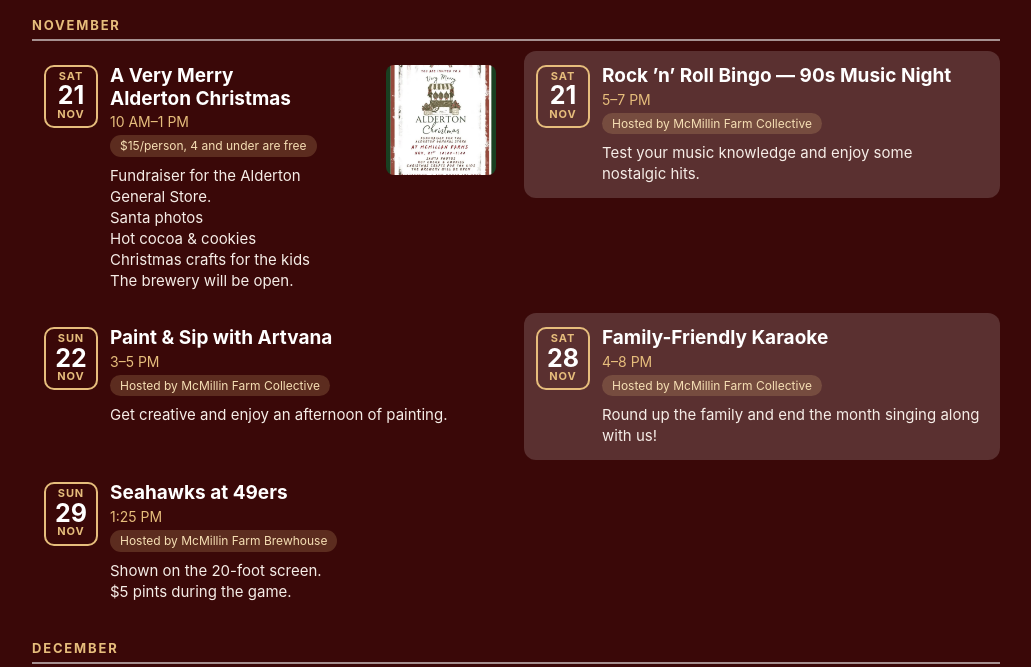
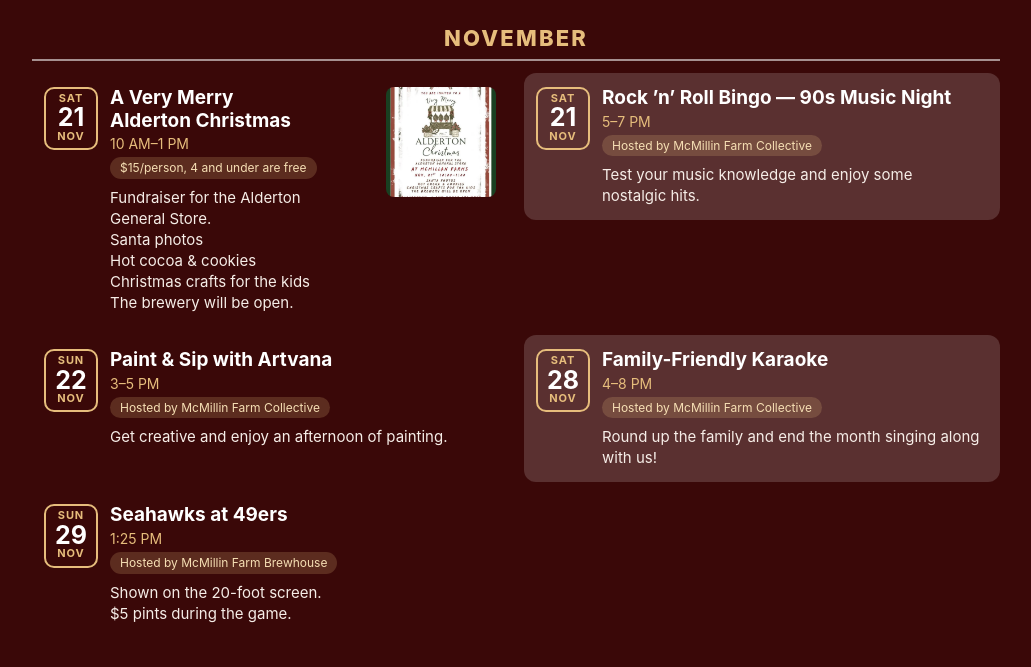
Before and after one commit to noslodot/brewhouse-taplist, a plain HTML site: page events.html in a window 1280 px wide. Shown: the part 77-744 px from the top of the page, without its empty margins (124-1155 px from the left). Drawn offline with Linux system fonts and the light colour scheme.

Commit message:
Events: month headings centred, larger and bold
Co-Authored-By: Claude Sonnet 5.5 <noreply@anthropic.com>

```diff
--- a/events.html
+++ b/events.html
@@ -11,7 +11,7 @@ html,body{margin:0;padding:0;background:#3a0808;color:#fff;font-family:-apple-sy
 .wrap{max-width:1000px;margin:0 auto;padding:20px 16px 28px}
 .title{margin:0;text-align:center;font-size:26px;line-height:1.15;font-weight:700}
 .lede{margin:5px 0 14px;text-align:center;font-size:15px;color:#e6bd7c}
-.mh{margin:20px 0 6px;font-size:13px;font-weight:700;letter-spacing:.14em;text-transform:uppercase;color:#e6bd7c;border-bottom:2px solid rgba(255,255,255,.55);padding-bottom:6px}
+.mh{margin:28px 0 8px;font-size:22px;font-weight:800;letter-spacing:.1em;text-align:center;text-transform:uppercase;color:#e6bd7c;border-bottom:2px solid rgba(255,255,255,.55);padding-bottom:8px}
 .list{display:grid;grid-template-columns:minmax(0,1fr);column-gap:16px;align-items:start}
 @media (min-width:760px){.list{grid-template-columns:minmax(0,1fr) minmax(0,1fr)}.list .ev{margin:4px 0}.list .ev.feat{margin:12px 0}.list .ev:only-child{grid-column:1 / -1}.list .desc.clamp{-webkit-line-clamp:6}.list .feat .t{font-size:30px}.list .feat .date{width:78px}.list .feat .date .d{font-size:38px}.list .ev.feat{grid-template-columns:78px minmax(0,1fr) auto;grid-template-areas:"date body poster" "date desc poster"}.list .feat .poster{width:230px}}
 .ev{display:flex;gap:12px;padding:14px 12px;margin:4px -12px;border-radius:12px;min-width:0}
```
